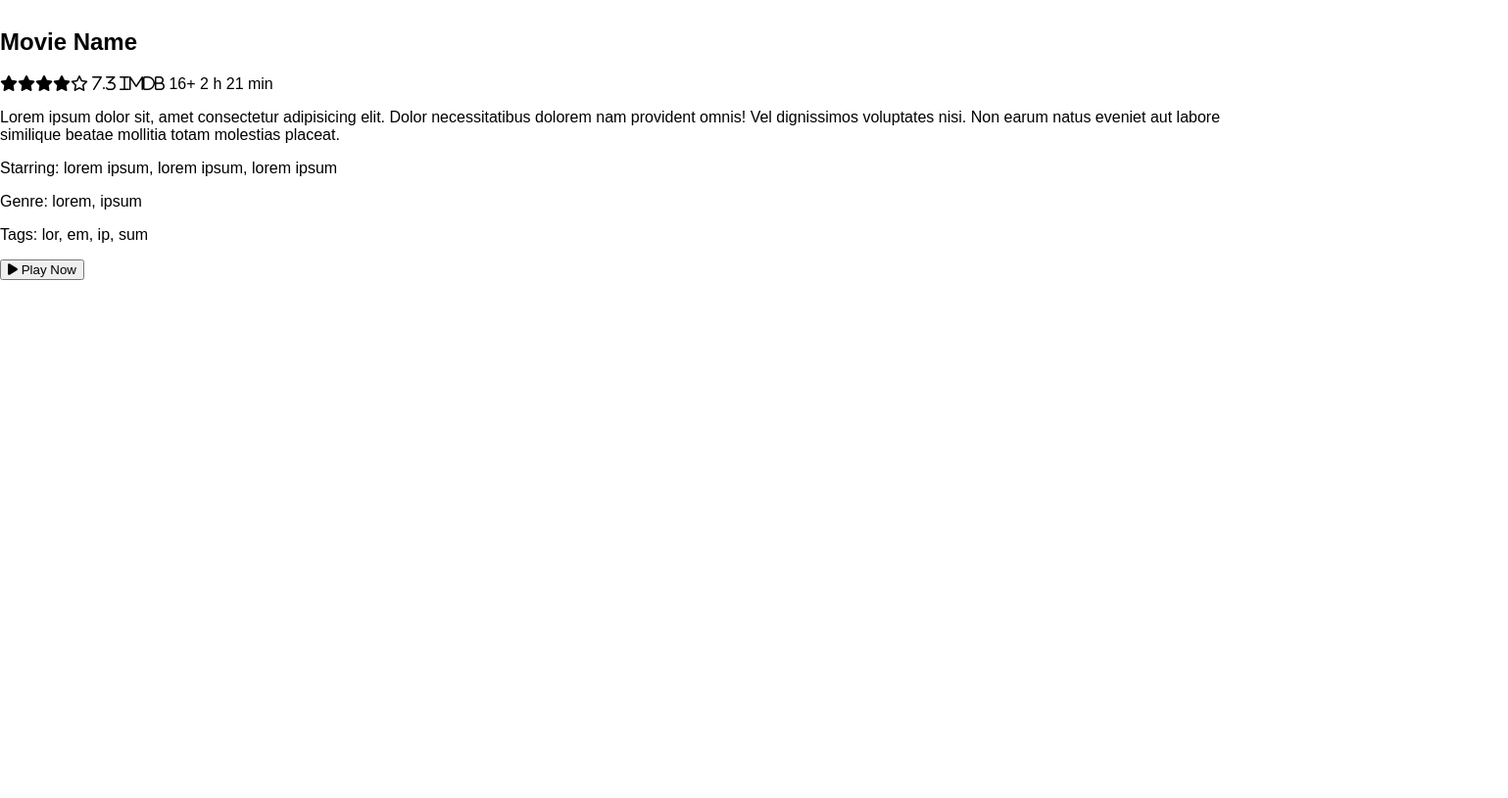
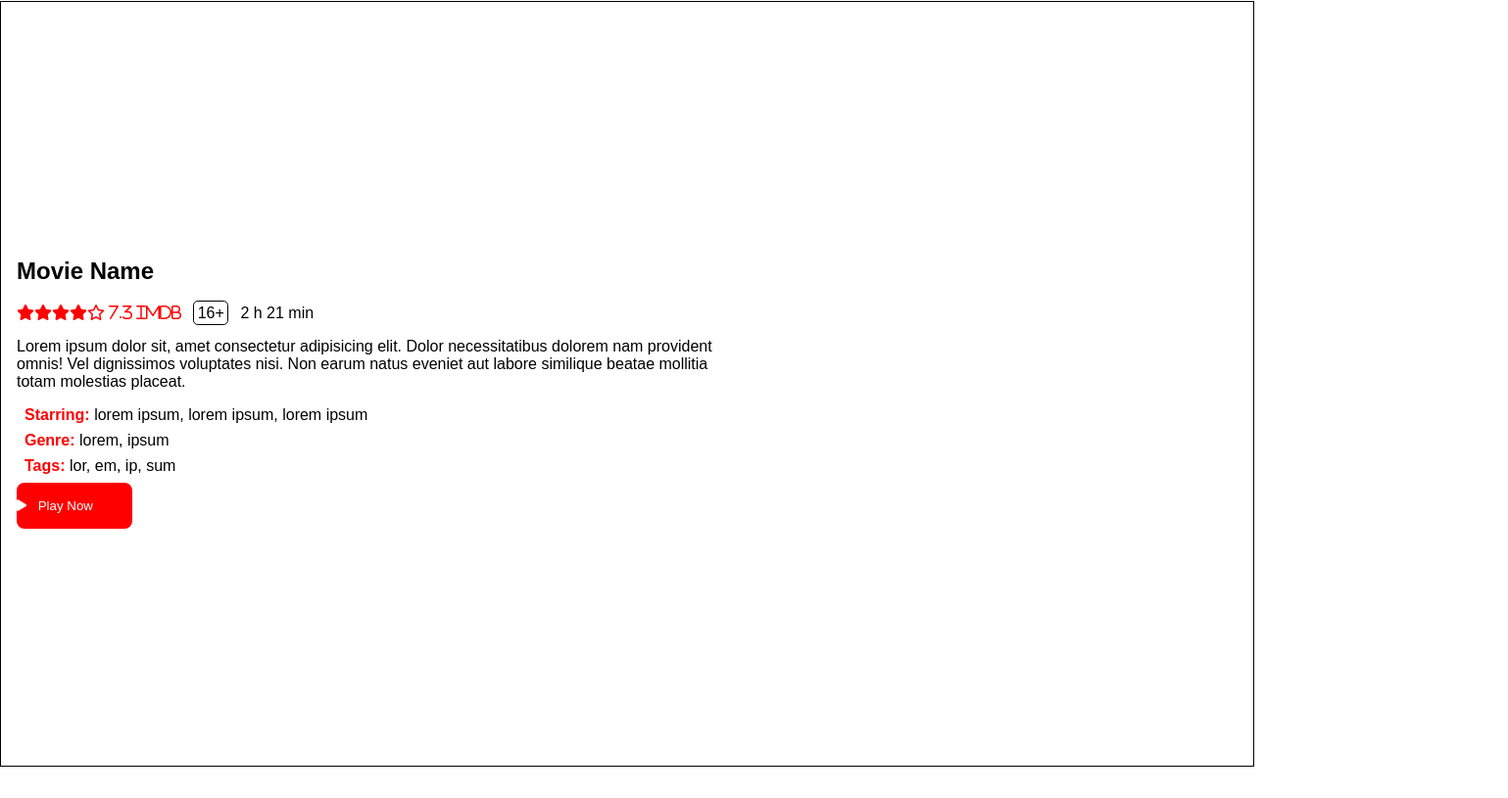
Before and after one commit to Dilaraatestepe/wit1024-witflix, a plain HTML site: page index.html in a window 1280 px wide. Shown: the part 71-886 px from the top of the page at 98% size, 1539 px wide, since content can reach past the window. Before the commit the page ends 800 px from the top, so only its background shows below. Drawn offline with Linux system fonts and the light colour scheme.

Commit message:
hero section done

```diff
--- a/index.css
+++ b/index.css
@@ -12,6 +12,7 @@ header {
 
 header h1 {
     color:  red;
+    margin: 0;
 }
 
 header nav {
@@ -33,10 +34,62 @@ header nav a {
 
 .user-panel input {
     padding: .3rem;
-    width: 7 rem;
+    width: 7rem;
+
 }
 
 .user-panel img {
     border-radius: 100px;
     width: 2.5rem;
 }
+
+
+/* hero */
+
+main {
+    aspect-ratio: 5/3;
+    border: 1px solid black;
+    margin: 2rem auto;
+    padding: 1rem;
+    display: flex;
+    align-items: center;
+}
+
+.user-rating i {
+    color: red;
+}
+
+.content-rating {
+    border: 1px solid black;
+    border-radius: .3rem;
+    padding: .2rem;
+    margin: 0 .5rem;
+
+}
+
+.main-movie {
+    width: 60%;
+}
+
+.movie-details span {
+    color: red;
+    font-weight: bold;
+
+}
+
+.movie-details p {
+    margin: .5rem;
+}
+
+button {
+    background: red;
+    border: 0;
+    padding: 1rem 2.5rem 1rem 1rem;
+    border-radius: .5rem;
+    color: white;
+}
+
+button i {
+    margin-left: -1rem;
+    margin-right: .5rem;
+}
--- a/index.html
+++ b/index.html
@@ -24,22 +24,25 @@
 
         </div>
     </header>
-    <main class="hero"></main>
-    <div>
+    <main class="hero">
+    <div class="main-movie">
         <h2>Movie Name</h2>
-        <div><span><i class="fa-solid fa-star"></i><i class="fa-solid fa-star"></i><i class="fa-solid fa-star"></i><i class="fa-solid fa-star"></i><i class="fa-regular fa-star"> 7.3 IMDB</i></span>
-            <span>16+</span>
-            <span> 2 h 21 min</span>
+        <div class="movie-info"><span class="user-rating"><i class="fa-solid fa-star"></i><i class="fa-solid fa-star"></i><i class="fa-solid fa-star"></i><i class="fa-solid fa-star"></i><i class="fa-regular fa-star"> 7.3 IMDB</i></span>
+            <span class="content-rating">16+</span>
+            <span class="movie-duration"> 2 h 21 min</span>
         </div>
-        <p>Lorem ipsum dolor sit, amet consectetur adipisicing elit. Dolor necessitatibus dolorem nam provident omnis! Vel dignissimos voluptates nisi. Non earum natus eveniet aut labore similique beatae mollitia totam molestias placeat.
+        <p>Lorem ipsum dolor sit, amet consectetur adipisicing elit. Dolor
+            necessitatibus dolorem nam provident omnis! Vel dignissimos voluptates nisi.
+            Non earum natus eveniet aut labore similique beatae mollitia totam molestias placeat.
 
         </p>
-        <div>
+        <div class="movie-details">
             <p><span>Starring: </span>lorem ipsum, lorem ipsum, lorem ipsum</p>
             <p><span>Genre: </span>lorem, ipsum</p>
             <p><span>Tags: </span>lor, em, ip, sum </p></div>
         <button><i class="fa-solid fa-play"></i> Play Now</button>
     </div>
+</main>
     <section class="suggestion">
 
     </section>
```
